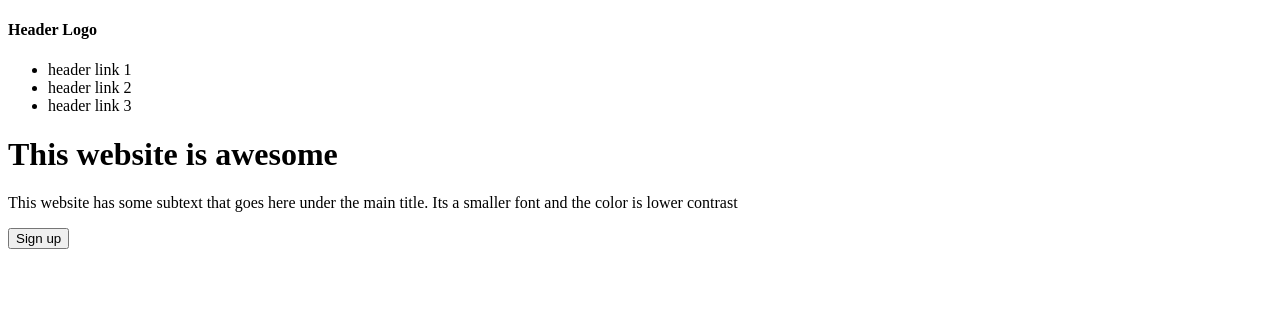
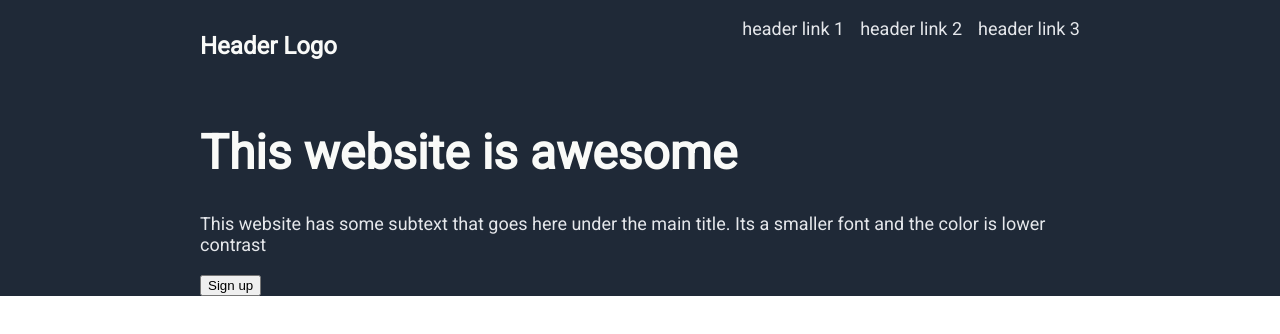
Before and after one commit to maroti-8/Landing-page, a plain HTML site: page index.html in a window 1280 px wide. Drawn offline with Linux system fonts and the light colour scheme.

Commit message:
style.css file added, basic css added

```diff
--- a/index.html
+++ b/index.html
@@ -4,19 +4,21 @@
     <meta charset="UTF-8">
     <meta http-equiv="X-UA-Compatible" content="IE=edge">
     <meta name="viewport" content="width=device-width, initial-scale=1.0">
+    <link rel="stylesheet" href="style.css">
+    <link href='https://fonts.googleapis.com/css?family=Roboto' rel='stylesheet'>
     <title>Landing Page</title>
 </head>
 <body>
     <div class="section-1">
         <div class="header">
-            <h4>Header Logo</h4>
+            <h4 class="header-logo">Header Logo</h4>
             <ul>
                 <li>header link 1</li>
                 <li>header link 2</li>
                 <li>header link 3</li>
             </ul>
         </div>
-        <h1>This website is awesome</h1>
+        <h1 class="hero-title">This website is awesome</h1>
         <p>This website has some subtext that goes here under the main title.
             Its a smaller font and the color is lower contrast</p>
         <button>Sign up</button>
--- /dev/null
+++ b/style.css
@@ -0,0 +1,35 @@
+body {
+    margin: 0;
+    font-family: 'Roboto';
+}
+
+.section-1 {
+    background-color: #1F2937;
+    color: #E5E7EB;
+    font-size: 18px;
+    padding-left: 200px;
+    padding-right: 200px;
+}
+
+.header {
+    display: flex;
+    justify-content: space-between;
+
+}
+
+.hero-title {
+    color: #F9FAF8;
+    font-size: 48px;
+    font-weight: bolder;
+}
+
+.header-logo {
+    color: #F9FAF8;
+    font-size: 24px;
+}
+
+ul {
+    list-style: none;
+    display: flex;
+    gap: 16px;
+}
```
